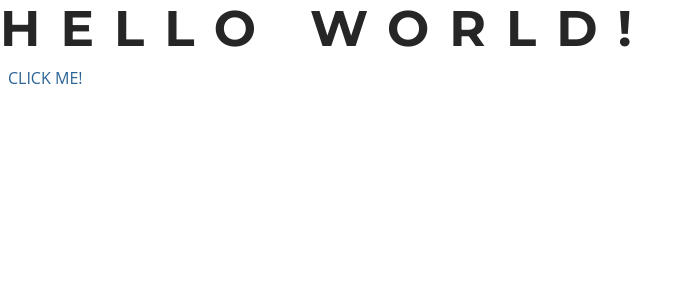
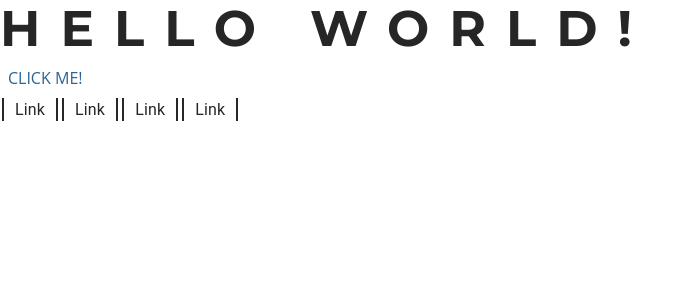
Before and after one commit to jwc-projects/Portfolio, a React (Vite) app: page / in a window 1280 px wide. Shown: the top 300 px of the page, without its empty margins (0-691 px from the left). Built offline with nearby package versions, Linux system fonts and the light colour scheme.

Commit message:
Move theme to root. Add palette default/inverted. Set palette mode. Add custom Link component.

```diff
--- a/src/App.tsx
+++ b/src/App.tsx
@@ -1,10 +1,17 @@
-import { Button, Typography } from "@mui/material";
+import { Box, Button, Typography } from "@mui/material";
+import MuiLink from "./components/MuiLink";
 
 function App() {
   return (
     <>
       <Typography variant="h1">Hello World!</Typography>
       <Button>Click Me!</Button>
+      <Box>
+        <MuiLink href="/">Link</MuiLink>
+        <MuiLink href="/">Link</MuiLink>
+        <MuiLink href="/">Link</MuiLink>
+        <MuiLink href="/">Link</MuiLink>
+      </Box>
     </>
   );
 }
--- /dev/null
+++ b/src/components/MuiLink/index.tsx
@@ -0,0 +1,12 @@
+import { LinkProps } from "@mui/material";
+import StyledLink from "./style";
+
+const MuiLink = (props: LinkProps) => {
+  return (
+    <StyledLink href={props.href} underline="none">
+      {props.children}
+    </StyledLink>
+  );
+};
+
+export default MuiLink;
--- /dev/null
+++ b/src/components/MuiLink/style.ts
@@ -0,0 +1,54 @@
+import { Link, styled } from "@mui/material";
+
+const StyledLink = styled(Link)(({ theme }) => ({
+  backgroundColor: theme.palette.inverted.main,
+  borderBottomColor: theme.palette.inverted.main,
+  borderBottomStyle: "solid",
+  borderBottomWidth: 2,
+  borderTopColor: theme.palette.inverted.main,
+  borderTopStyle: "solid",
+  borderTopWidth: 2,
+  color: theme.palette.default.main,
+  cursor: "pointer",
+  marginLeft: 10,
+  marginRight: 10,
+  paddingTop: 2,
+  paddingBottom: 2,
+  paddingLeft: 5,
+  paddingRight: 5,
+  position: "relative",
+  transition: "all 0.2s ease 0.2s",
+  "&:hover,&:focus": {
+    backgroundColor: theme.palette.default.main,
+    borderColor: theme.palette.default.main,
+    color: theme.palette.inverted.main,
+    "&::before": {
+      left: 0,
+    },
+    "&::after": {
+      right: 0,
+    },
+  },
+  "&::before": {
+    content: "' '",
+    backgroundColor: theme.palette.default.main,
+    bottom: 0,
+    left: -8,
+    position: "absolute",
+    top: 0,
+    width: 2,
+    transition: "all 0.2s ease 0s",
+  },
+  "&::after": {
+    content: "' '",
+    backgroundColor: theme.palette.default.main,
+    bottom: 0,
+    right: -8,
+    position: "absolute",
+    top: 0,
+    width: 2,
+    transition: "all 0.2s ease 0s",
+  },
+}));
+
+export default StyledLink;
--- a/src/main.tsx
+++ b/src/main.tsx
@@ -1,7 +1,7 @@
 import { StrictMode } from "react";
 import { createRoot } from "react-dom/client";
 import { CssBaseline, ThemeProvider } from "@mui/material";
-import { theme } from "./customization/theme.ts";
+import { theme } from "./theme.ts";
 import App from "./App.tsx";
 
 createRoot(document.getElementById("root")!).render(
--- a/src/customization/theme.ts
+++ b/src/theme.ts
@@ -1,5 +1,18 @@
-import { createTheme } from "@mui/material";
+import { createTheme, PaletteColor, PaletteColorOptions } from "@mui/material";
 
+declare module "@mui/material/styles" {
+  interface PaletteOptions {
+    default?: PaletteColorOptions;
+    inverted?: PaletteColorOptions;
+  }
+}
+
+declare module "@mui/material" {
+  interface Palette {
+    default: PaletteColor;
+    inverted: PaletteColor;
+  }
+}
 const BREAKPOINTS = {
   xs: 0,
   sm: 600,
@@ -11,9 +24,20 @@ const BREAKPOINTS = {
 const theme = createTheme({
   breakpoints: { values: BREAKPOINTS },
   palette: {
+    mode: "light",
+    common: {
+      black: "#262626",
+      white: "#FFFFFF",
+    },
     text: {
       primary: "#262626",
       secondary: "#FFFFFF",
+    },
+    default: {
+      main: "#262626",
+    },
+    inverted: {
+      main: "#FFFFFF",
     },
     primary: {
       main: "#2C6396",
```
Also changed, not shown: src/components/index.ts (added).
